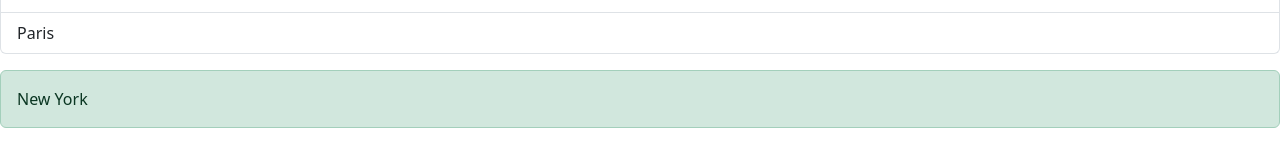
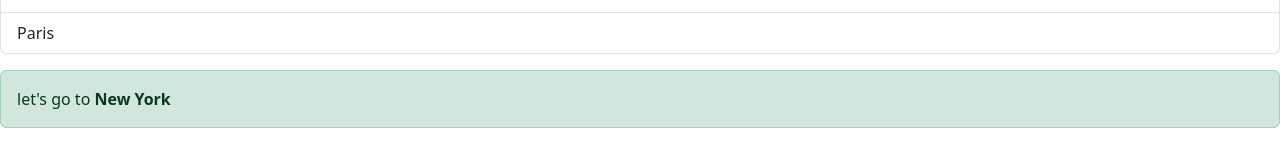
Before and after one commit to StevenJV/ReactWars, a React (Vite) app: page / in a window 1280 px wide. Both pictures are taken after a click on the item "New York". Shown: the part 208-374 px from the top of the page. Built offline with nearby package versions, Linux system fonts and the light colour scheme.

Commit message:
0.07 passing elements as children

```diff
--- a/src/App.tsx
+++ b/src/App.tsx
@@ -2,10 +2,9 @@
 import Alert from "./components/Alert";
 import { useState } from "react";
 
-
 let items = ["New York", "San Francisco", "Tokyo", "London", "Paris"];
 function App() {
-  const [selectedItem, setSelectedItem] = useState('none');
+  const [selectedItem, setSelectedItem] = useState("");
   const handleSelectedItem = (item: string) => {
     setSelectedItem(item);
     console.log(item);
@@ -21,7 +20,7 @@
       </div>
       <p></p>
       <div>
-        <Alert text={selectedItem} />
+        <Alert children={selectedItem} />
       </div>
     </>
   );
--- a/src/components/Alert.tsx
+++ b/src/components/Alert.tsx
@@ -1,8 +1,16 @@
+import { ReactNode } from "react";
+
 interface Props {
-  text: string;
+  children: ReactNode;
 }
 
-const Alert = ({ text }: Props) => {
-  return <div className="alert alert-success">{text}</div>;
+const Alert = ({ children }: Props) => {
+  return (
+    children && (
+      <div className="alert alert-success">
+        let's go to <strong>{children}</strong>
+      </div>
+    )
+  );
 };
 export default Alert;
```
